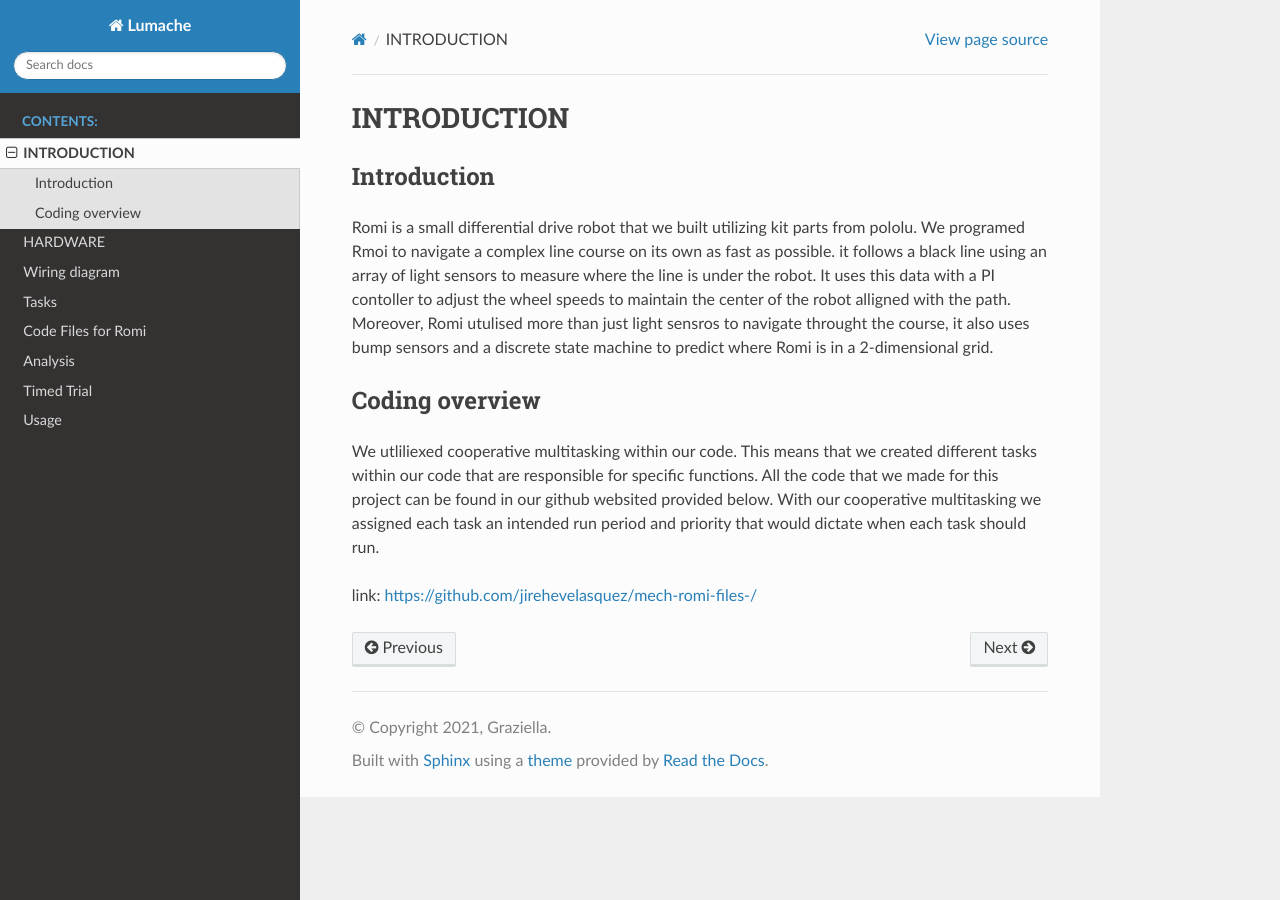
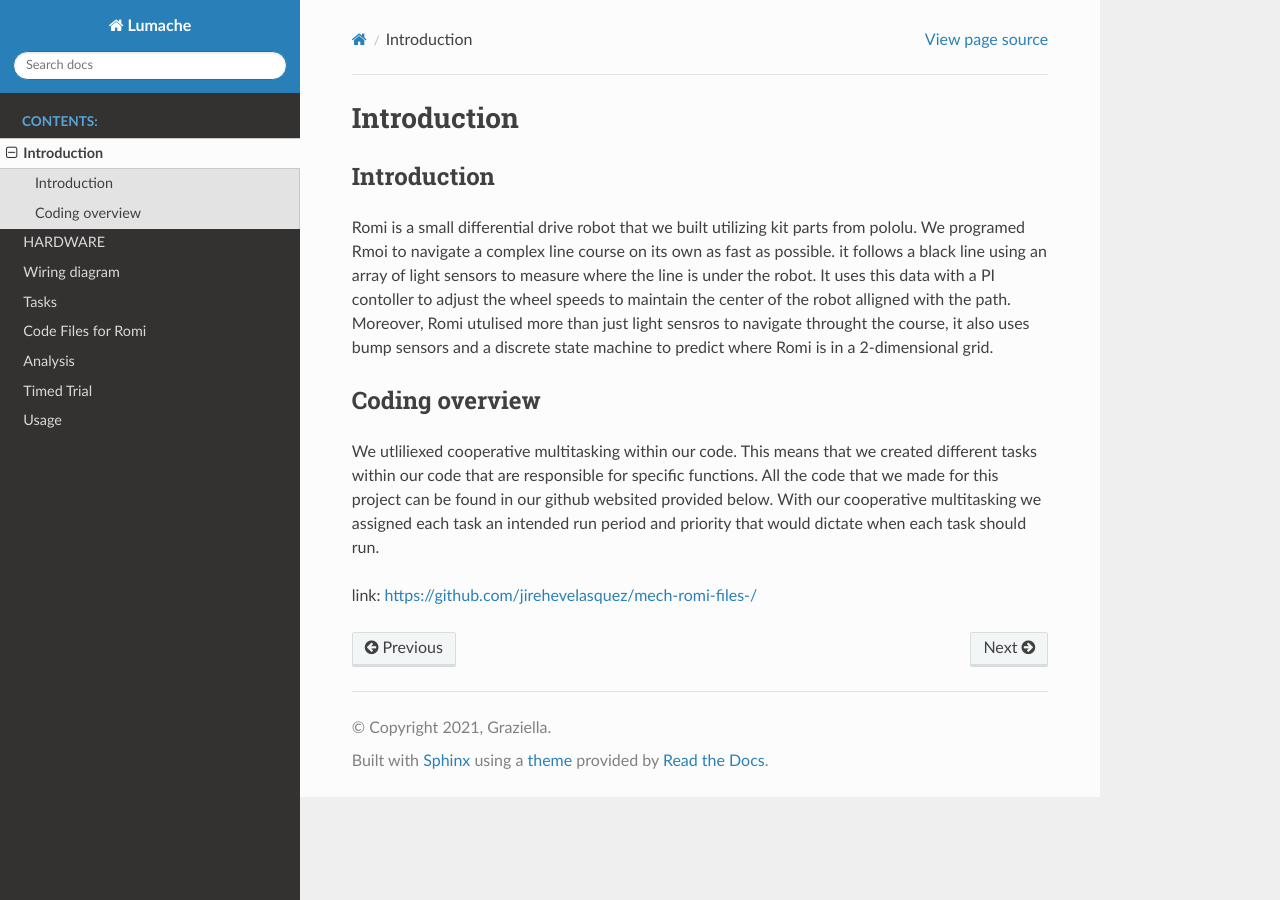
Before and after one commit to jirehevelasquez/mech-romi-files-, a Sphinx documentation site: the page built from docs/source/Introduction.rst, in a window 1280 px wide. Built offline with Sphinx 7.4.7 and the Read the Docs theme 3.1.0, drawn with Linux system fonts in a browser that asks for light colours; pages that are not in the unit, such as notebooks, are missing from menus.

```diff
--- a/docs/source/Introduction.rst
+++ b/docs/source/Introduction.rst
@@ -1,4 +1,4 @@
-INTRODUCTION
+Introduction
 ===================================
 
 Introduction
```
